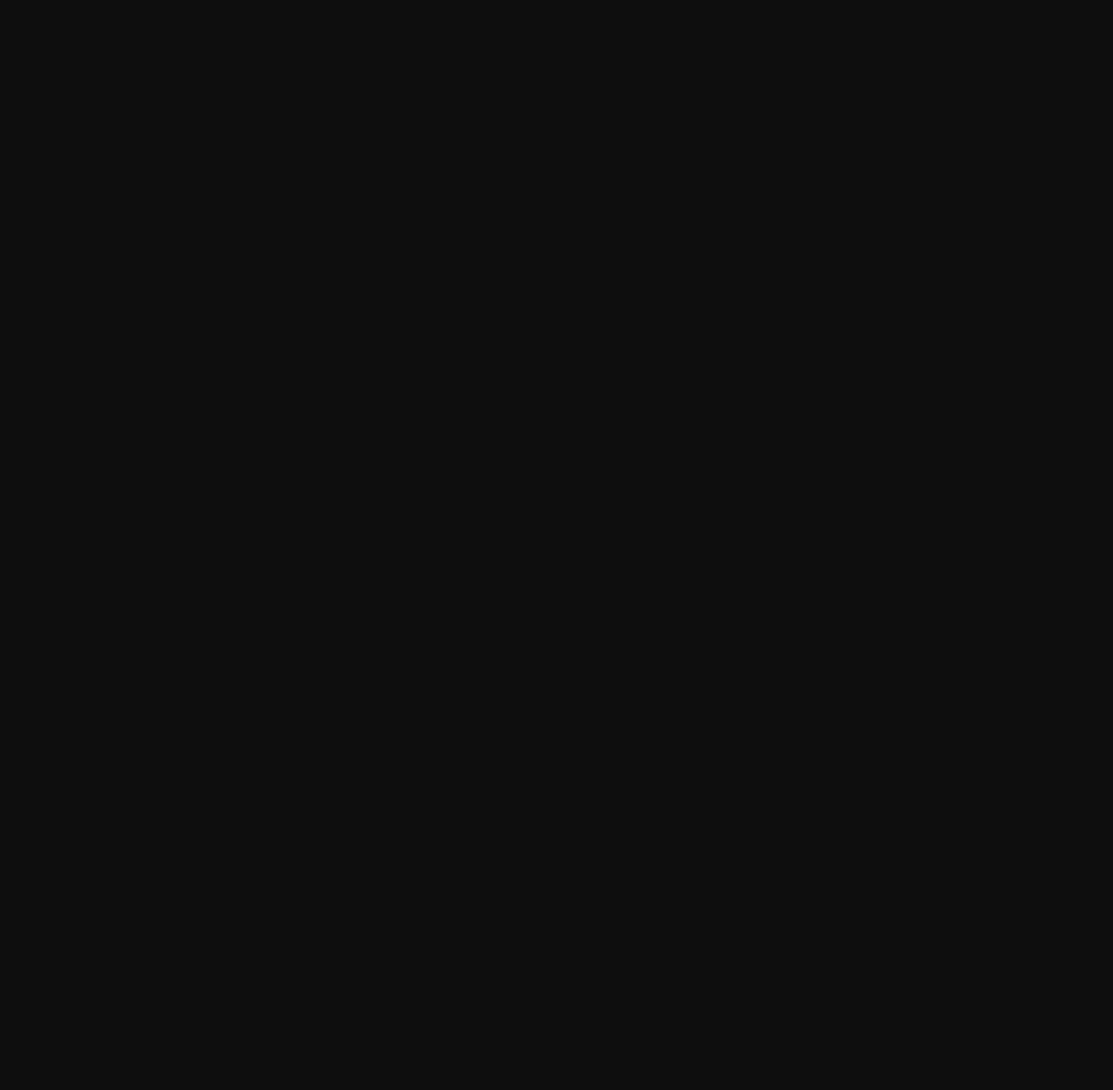
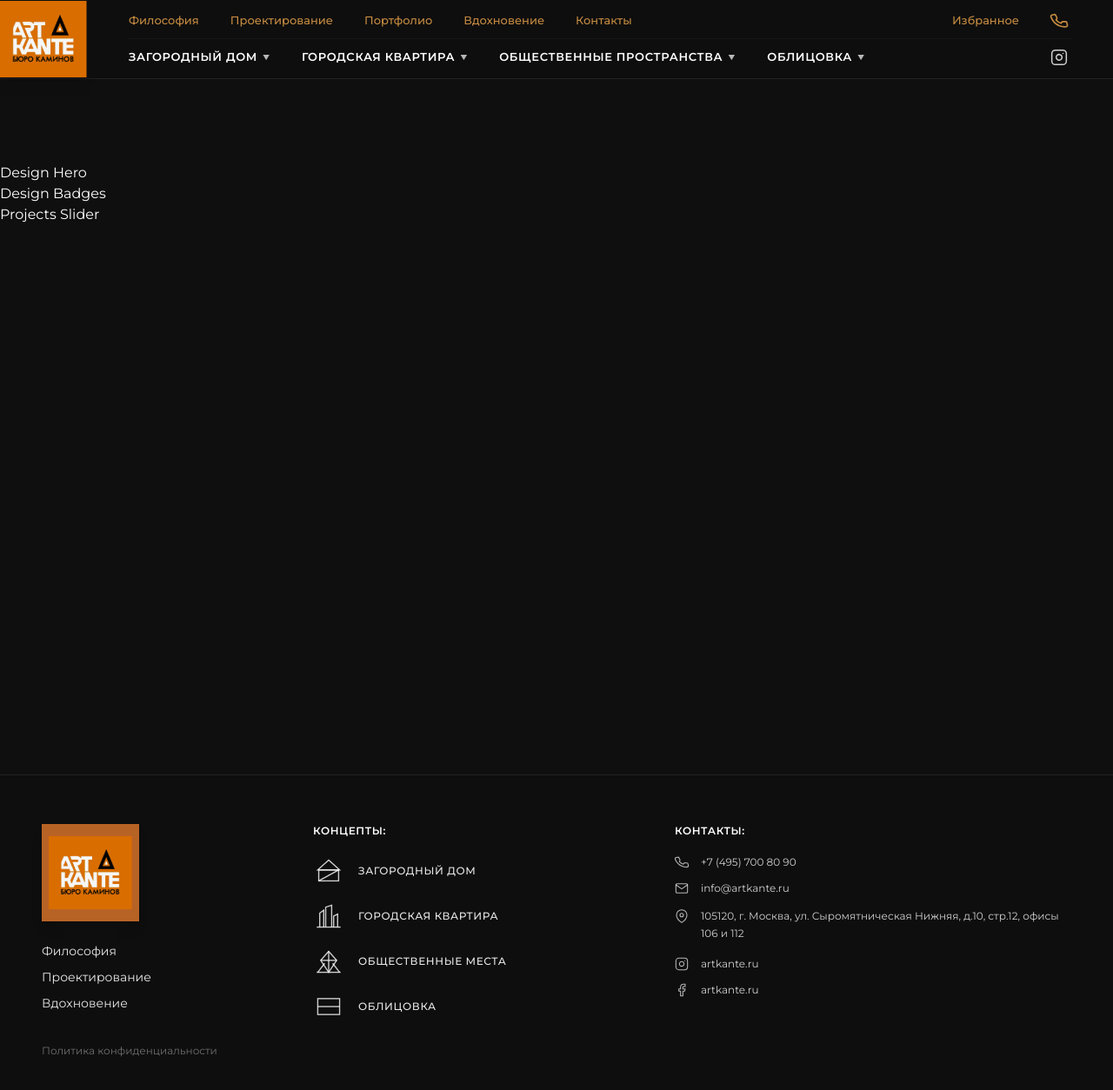
Before and after one commit to cozy-bit/art-kante, a React (Vite) app: page /design in a window 1280 px wide. Before the commit this address had no page. Shown: the top 1254 px of the page at 87% size. Before the commit the page ends 800 px from the top, so only its background shows below. Built offline with nearby package versions, Linux system fonts and the light colour scheme.

Commit message:
feat: scaffold Design, Favorites, Portfolio, Inspiration pages and routes

```diff
--- a/src/App.jsx
+++ b/src/App.jsx
@@ -4,6 +4,10 @@
 import { Concepts } from './pages/Concepts/Concepts'
 import { Project } from './pages/Project/Project'
 import { Philosophy } from './pages/Philosophy/Philosophy'
+import Design from './pages/Design/Design'
+import Favorites from './pages/Favorites/Favorites'
+import Portfolio from './pages/Portfolio/Portfolio'
+import Inspiration from './pages/Inspiration/Inspiration'
 
 function App() {
   return (
@@ -11,6 +15,10 @@
       <Routes>
         <Route path="/" element={<Layout />}>
           <Route index element={<Home />} />
+          <Route path="design" element={<Design />} />
+          <Route path="favorites" element={<Favorites />} />
+          <Route path="portfolio" element={<Portfolio />} />
+          <Route path="inspiration" element={<Inspiration />} />
           <Route path="concepts" element={<Concepts />} />
           <Route path="concepts/:id" element={<Project />} />
           <Route path="philosophy" element={<Philosophy />} />
--- a/src/components/common/Footer.jsx
+++ b/src/components/common/Footer.jsx
@@ -28,13 +28,13 @@
                 Философия
               </Link>
               <Link
-                to="/concepts"
+                to="/design"
                 className="hover:text-[#b86326] transition-colors"
               >
                 Проектирование
               </Link>
               <Link
-                to="/concepts"
+                to="/inspiration"
                 className="hover:text-[#b86326] transition-colors"
               >
                 Вдохновение
--- a/src/components/common/Header.jsx
+++ b/src/components/common/Header.jsx
@@ -31,19 +31,19 @@
                 Философия
               </Link>
               <Link
-                to="/concepts"
+                to="/design"
                 className="hover:text-[#e0a458] transition-colors"
               >
                 Проектирование
               </Link>
               <Link
-                to="/concepts"
+                to="/portfolio"
                 className="hover:text-[#e0a458] transition-colors"
               >
                 Портфолио
               </Link>
               <Link
-                to="/concepts"
+                to="/inspiration"
                 className="hover:text-[#e0a458] transition-colors"
               >
                 Вдохновение
@@ -58,7 +58,7 @@
 
             <div className="flex items-center gap-6 xl:gap-8">
               <Link
-                to="/concepts"
+                to="/favorites"
                 className="hover:text-[#e0a458] transition-colors"
               >
                 Избранное
@@ -208,21 +208,21 @@
                 Философия
               </Link>
               <Link
-                to="/concepts"
+                to="/design"
                 onClick={() => setMobileMenuOpen(false)}
                 className="hover:text-white transition-colors"
               >
                 Проектирование
               </Link>
               <Link
-                to="/concepts"
+                to="/portfolio"
                 onClick={() => setMobileMenuOpen(false)}
                 className="hover:text-white transition-colors"
               >
                 Портфолио
               </Link>
               <Link
-                to="/concepts"
+                to="/inspiration"
                 onClick={() => setMobileMenuOpen(false)}
                 className="hover:text-white transition-colors"
               >
@@ -236,7 +236,7 @@
                 Контакты
               </Link>
               <Link
-                to="/concepts"
+                to="/favorites"
                 onClick={() => setMobileMenuOpen(false)}
                 className="hover:text-white transition-colors"
               >
--- /dev/null
+++ b/src/pages/Design/Design.jsx
@@ -0,0 +1,14 @@
+import React from 'react'
+import DesignHero from './components/DesignHero'
+import DesignBadges from './components/DesignBadges'
+import ProjectsSlider from './components/ProjectsSlider'
+
+export default function Design() {
+  return (
+    <div className="min-h-screen bg-[#0f0f0f] text-white pt-24 pb-16">
+      <DesignHero />
+      <DesignBadges />
+      <ProjectsSlider />
+    </div>
+  )
+}
--- /dev/null
+++ b/src/pages/Design/components/DesignBadges.jsx
@@ -0,0 +1,3 @@
+export default function DesignBadges() {
+  return <section>Design Badges</section>
+}
--- /dev/null
+++ b/src/pages/Design/components/DesignHero.jsx
@@ -0,0 +1,3 @@
+export default function DesignHero() {
+  return <section>Design Hero</section>
+}
--- /dev/null
+++ b/src/pages/Design/components/ProjectsSlider.jsx
@@ -0,0 +1,3 @@
+export default function ProjectsSlider() {
+  return <section>Projects Slider</section>
+}
--- /dev/null
+++ b/src/pages/Favorites/Favorites.jsx
@@ -0,0 +1,7 @@
+export default function Favorites() {
+  return (
+    <div className="min-h-screen bg-[#0f0f0f] text-white p-8">
+      Favorites Page (В разработке)
+    </div>
+  )
+}
--- /dev/null
+++ b/src/pages/Inspiration/Inspiration.jsx
@@ -0,0 +1,7 @@
+export default function Inspiration() {
+  return (
+    <div className="min-h-screen bg-[#0f0f0f] text-white p-8">
+      Inspiration Page (В разработке)
+    </div>
+  )
+}
--- /dev/null
+++ b/src/pages/Portfolio/Portfolio.jsx
@@ -0,0 +1,7 @@
+export default function Portfolio() {
+  return (
+    <div className="min-h-screen bg-[#0f0f0f] text-white p-8">
+      Portfolio Page (В разработке)
+    </div>
+  )
+}
```
Also changed, not shown: 1 other file (tests, documents, lock files or other folders).
